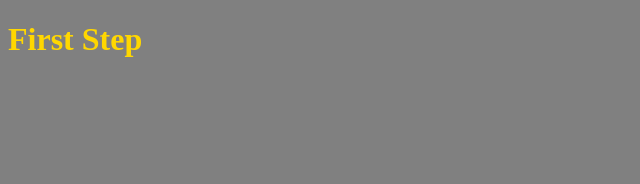
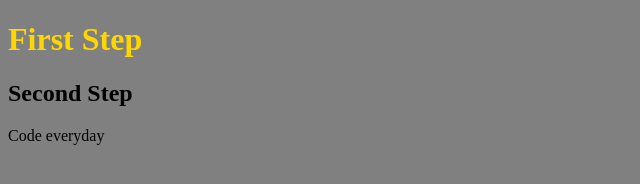
Before and after one commit to ZinK0/Developer-Journey, a plain HTML site: page index.html in a window 1280 px wide. Shown: the whole page, without its empty margins (0-640 px from the left). Drawn offline with Linux system fonts and the light colour scheme.

Commit message:
Add Step two

```diff
--- a/index.html
+++ b/index.html
@@ -8,5 +8,7 @@
 </head>
 <body>
     <h1>First Step</h1>
+    <h2>Second Step</h2>
+    <p>Code everyday</p>
 </body>
 </html>
```
